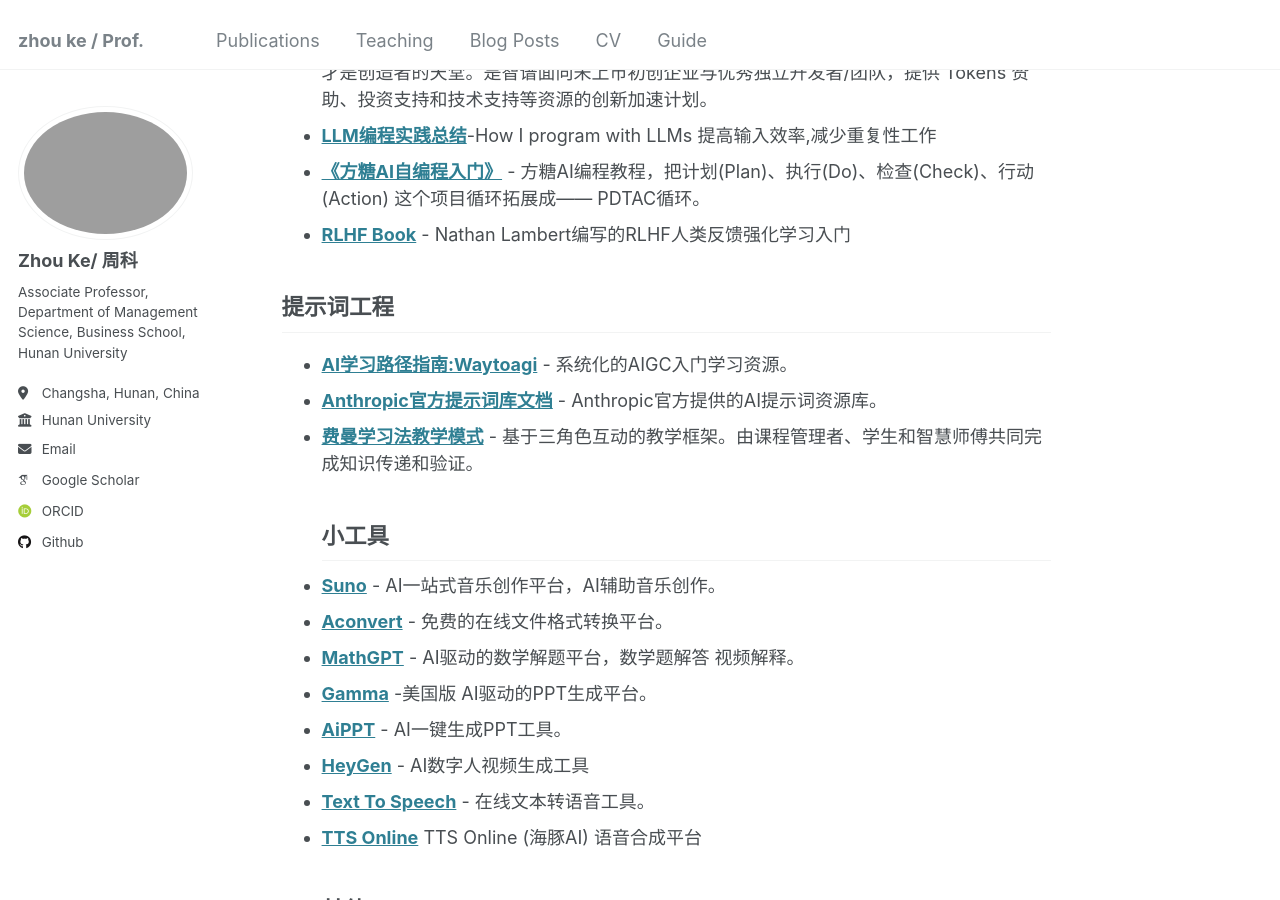
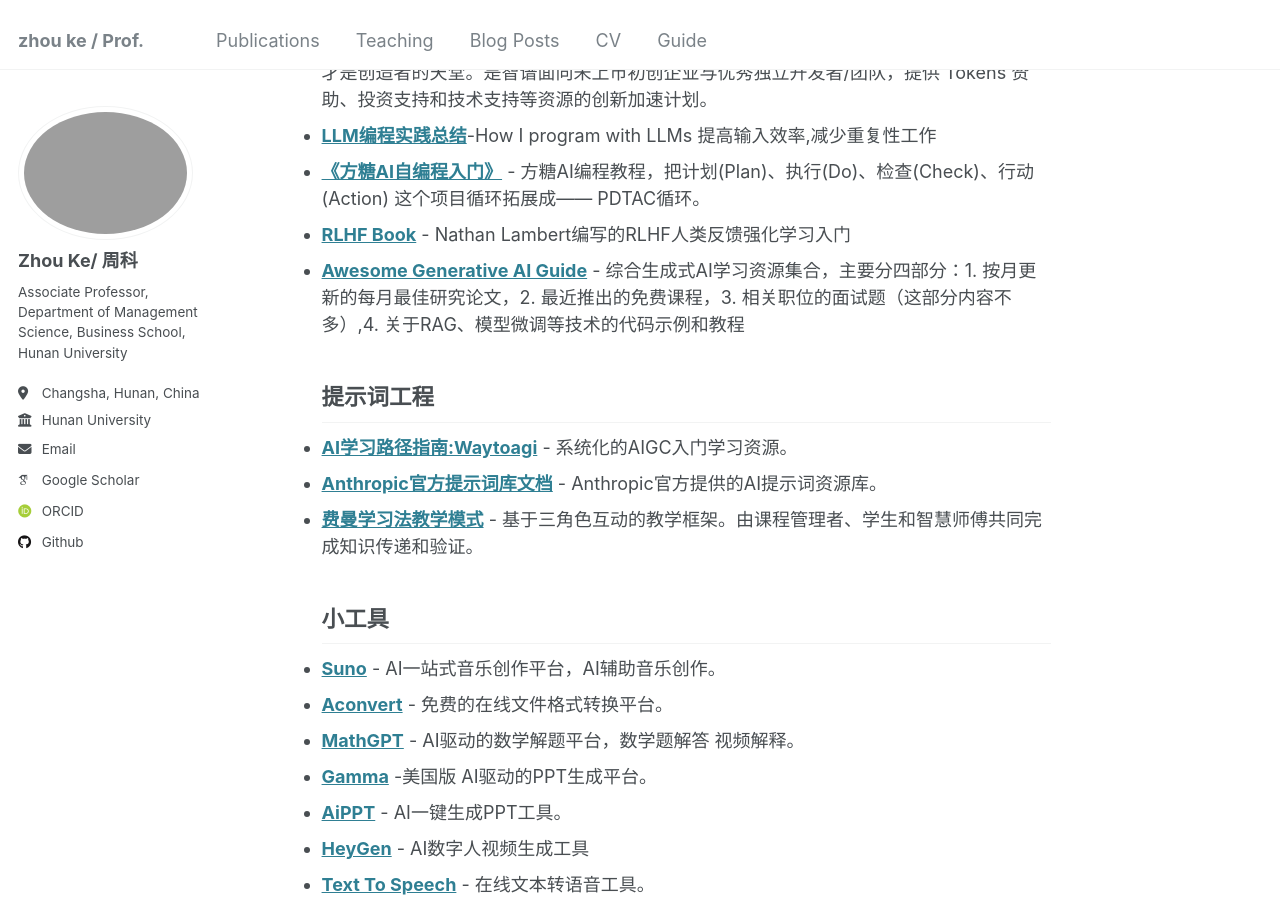
Before and after one commit to hustzhke/hustzhke.github.io, a Jekyll site: the page built from _pages/about.md, in a window 1280 px wide and 900 px high, scrolled down 2439 px. Built offline with Jekyll 4.4.1, drawn with Linux system fonts in a browser that asks for light colours; some web fonts are replaced.

Commit message:
Update about.md

```diff
--- a/_pages/about.md
+++ b/_pages/about.md
@@ -61,7 +61,7 @@
 * **[LLM编程实践总结](https://crawshaw.io/blog/programming-with-llms?continueFlag=cda17cac436c1d267a63d4fe6ca1471b)**-How I program with LLMs 提高输入效率,减少重复性工作
 * **[《方糖AI自编程入门》](https://github.com/easychen/ai-self-coding-book)** - 方糖AI编程教程，把计划(Plan)、执行(Do)、检查(Check)、行动(Action) 这个项目循环拓展成—— PDTAC循环。
 * **[RLHF Book](https://rlhfbook.com)** - Nathan Lambert编写的RLHF人类反馈强化学习入门
-
+* **[Awesome Generative AI Guide](https://github.com/aishwaryanr/awesome-generative-ai-guide/)** - 综合生成式AI学习资源集合，主要分四部分：1. 按月更新的每月最佳研究论文，2. 最近推出的免费课程，3. 相关职位的面试题（这部分内容不多）,4. 关于RAG、模型微调等技术的代码示例和教程
 ## 提示词工程
 * **[AI学习路径指南:Waytoagi](https://waytoagi.feishu.cn/wiki/QPe5w5g7UisbEkkow8XcDmOpn8e)** - 系统化的AIGC入门学习资源。
 * **[Anthropic官方提示词库文档](https://docs.anthropic.com/zh-CN/prompt-library/library)** - Anthropic官方提供的AI提示词资源库。
```
